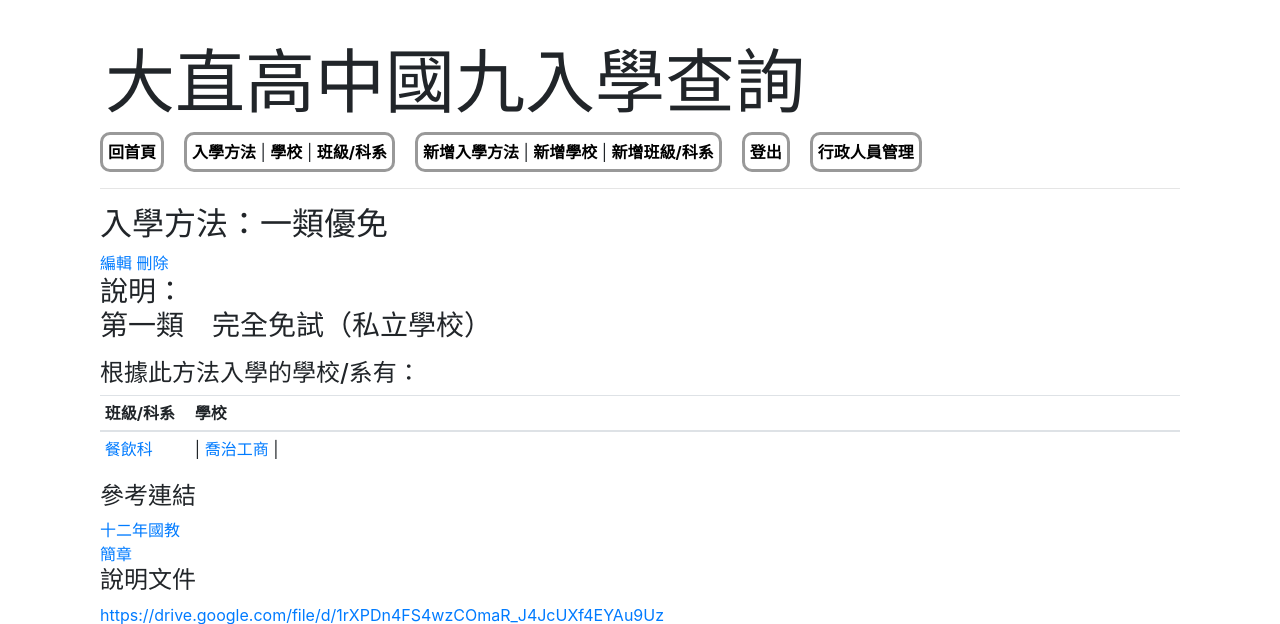
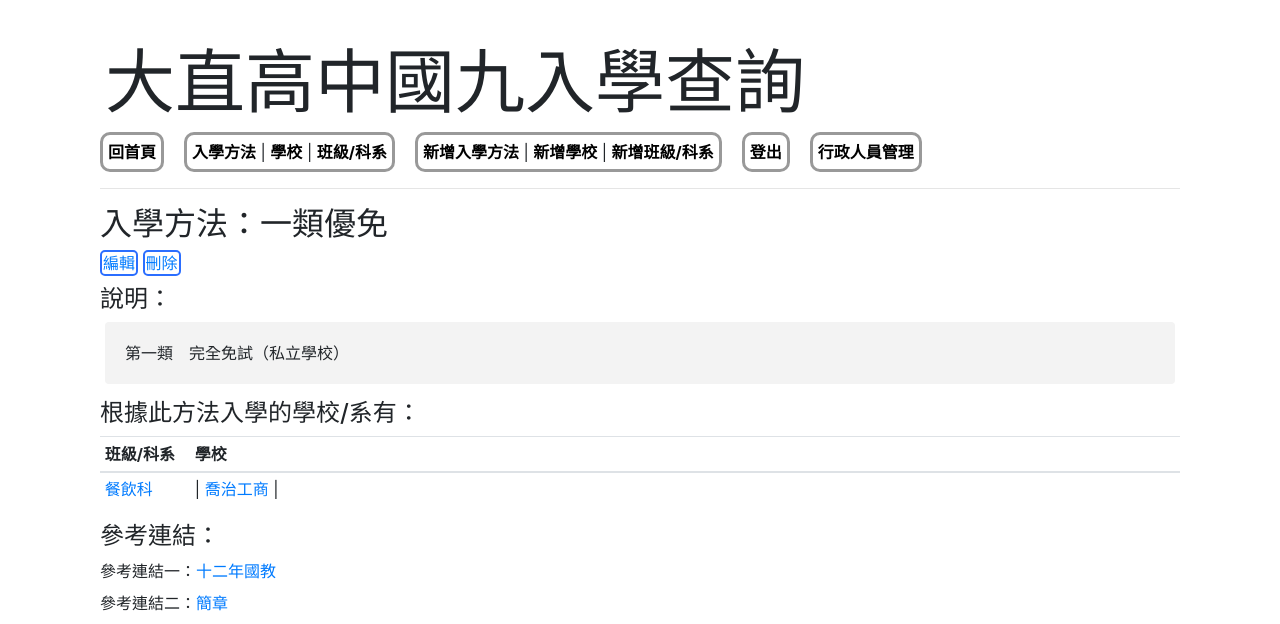
Before and after one commit to todoroki13/enter, a Django app: page /enter/admission/4 in a window 1280 px wide. Shown: the top 624 px of the page. Run offline with Django 3.2, Linux system fonts and the light colour scheme; a user stored in the database is signed in; data comes from the database, SQL or seed files in the repository; both versions use the stored data as it was after the commit; parts of the project's set-up code (start-up, migrations or seed data) failed here and were passed over; some libraries are stand-ins or nearby versions.

Commit message:
美化完成

```diff
--- a/enter/settings.py
+++ b/enter/settings.py
@@ -123,6 +123,6 @@ USE_TZ = True
 # Static files (CSS, JavaScript, Images)
 # https://docs.djangoproject.com/en/3.1/howto/static-files/
 
-STATIC_URL = '/static/'
+STATIC_URL = '/log/static/'
 
 LOGIN_REDIRECT_URL = '/'
--- a/log/static/style.css
+++ b/log/static/style.css
@@ -2,7 +2,18 @@ html,body{
     width: 100%;
     height: 100%;
     margin: 0;
-    padding: 20px 50px;
+    padding: 20px 50px 0 50px;
+}
+
+body{
+    position: relative;
+}
+
+.wrapper {
+    /* 設定高度最小為100%, 如果內容區塊很多, 可以長大 */
+    min-height: 100%;
+    /* 位置設為relative, 作為footer區塊位置的參考 */
+    position: relative;
 }
 
 h1{
@@ -73,3 +84,64 @@ h1:hover{
 .func a:hover, .create a:hover, .log:hover a{
     color: white;
 }
+
+h3{
+    margin-bottom: 15px;
+}
+
+h4{
+    margin-top: 10px;
+}
+
+.down{
+    height: 90px;
+}
+
+.footer {
+    /* 設定footer的高度 */
+    height: 35px;
+    box-sizing: border-box;
+    /* 設定footer絕對位置在底部 */
+    position: absolute;
+    bottom: 0px;
+    /* 展開footer寬度 */
+    width: 100%;
+    display: flex;
+    justify-content: center;
+}
+
+.footer p,.footer a{
+    padding: 5px;
+    color: rgb(146, 146, 146);
+    font-size: 15px;
+    display: inline;
+}
+
+.disc{
+    padding: 3px 0 3px 20px;
+    margin-left: 5px;
+    margin-bottom: 15px;
+    margin-right: 5px;
+    background-color: rgb(243, 243, 243);
+    border-radius: 4px;
+}
+
+.cancel{
+    padding: 2px 5px;
+    margin-left: 20px;
+    text-decoration: none;
+    color: rgb(255, 255, 255);
+    background-color: rgb(65, 76, 228);
+    border-radius: 4px;
+}
+
+.cancel:hover{
+    color: rgb(255, 255, 255);
+    background-color: rgb(40, 52, 226);
+}
+
+.chan{
+    padding: 1px;
+    border-radius: 5px;
+    border: rgb(43, 110, 255) 2px solid;
+}
--- a/log/templates/base.html
+++ b/log/templates/base.html
@@ -11,6 +11,7 @@
     <link rel="icon" href="{% static 'favicon.ico' %}">
 </head>
 <body>
+    <div class="wrapper">
     <h1 onclick="window.location='/enter';">大直高中國九入學查詢</h1>
     <div class="bar">
         <div class="homediv">
@@ -47,6 +48,19 @@
     <hr>
     {% block content %}{% endblock %}
 
+    <div class="down"></div>
+    <footer class="footer">
+        <a href="https://web.dcsh.tp.edu.tw/" target="_blank">臺北市立大直高級中學</a>
+        <p>|</p>
+        <p>110學年度</p>
+        <p>|</p>
+        <p>校定必修專題寫作</p>
+        <p>|</p>
+        <a href="https://ecourse.dcsh.tp.edu.tw/enrol/index.php?id=683" target="_blank">網站規畫與建置實務</a>
+        <p>|</p>
+        <a href="https://github.com/todoroki13/enter" target="_blank">GitHub</a>
+    </footer>
+    </div>
     <script src="https://code.jquery.com/jquery-3.3.1.slim.min.js" integrity="sha384-q8i/X+965DzO0rT7abK41JStQIAqVgRVzpbzo5smXKp4YfRvH+8abtTE1Pi6jizo" crossorigin="anonymous"></script>
     <script src="https://cdnjs.cloudflare.com/ajax/libs/popper.js/1.14.3/umd/popper.min.js" integrity="sha384-ZMP7rVo3mIykV+2+9J3UJ46jBk0WLaUAdn689aCwoqbBJiSnjAK/l8WvCWPIPm49" crossorigin="anonymous"></script>
     <script src="https://stackpath.bootstrapcdn.com/bootstrap/4.1.1/js/bootstrap.min.js" integrity="sha384-smHYKdLADwkXOn1EmN1qk/HfnUcbVRZyYmZ4qpPea6sjB/pTJ0euyQp0Mk8ck+5T" crossorigin="anonymous"></script>
--- a/log/templates/log/admission_detail.html
+++ b/log/templates/log/admission_detail.html
@@ -2,9 +2,12 @@
 {% load filter %}
 {% block content %}
 <h2>入學方法：{{admission.admit}}</h2>
-<a href="{% url 'log_update_admission' admission.id %}">編輯</a>
-<a href="{% url 'log_delete_admission' admission.id %}">刪除</a>
-<h3>說明：{{admission.adesc|linebreaks}}</h3>
+{% if user.is_authenticated %}
+<a href="{% url 'log_update_admission' admission.id %}" class="chan">編輯</a>
+<a href="{% url 'log_delete_admission' admission.id %}" class="chan">刪除</a>
+{% endif %}
+<h4>說明：</h4>
+<div class="disc"><p>{{admission.adesc|linebreaks}}</p></div>
 <h4>根據此方法入學的學校/系有：</h4>
 <table class="table table-sm table-hover">
   <thead>
@@ -27,28 +30,28 @@
   {% endfor %}
 </table>
 
-<h4>參考連結</h4>
+<h4>參考連結：</h4>
 {% if admission.alink1 %}
   {% if admission.alink1name %}
-    <a href="{{ admission.alink1 }}" target="_blank">{{ admission.alink1name }}</a><br>
+  <label>參考連結一：</label><a href="{{ admission.alink1 }}" target="_blank">{{ admission.alink1name }}</a><br>
   {% else %}
-    <a href="{{ admission.alink1 }}" target="_blank">{{ admission.alink1 }}</a><br>
+  <label>參考連結一：</label><a href="{{ admission.alink1 }}" target="_blank">{{ admission.alink1 }}</a><br>
   {% endif %}
   {% if admission.alink2 %}
     {% if admission.alink2name %}
-      <a href="{{ admission.alink2 }}" target="_blank">{{ admission.alink2name }}</a><br>
+    <label>參考連結二：</label><a href="{{ admission.alink2 }}" target="_blank">{{ admission.alink2name }}</a><br>
     {% else %}
-      <a href="{{ admission.alink2 }}" target="_blank">{{ admission.alink2 }}</a><br>
+    <label>參考連結二：</label><a href="{{ admission.alink2 }}" target="_blank">{{ admission.alink2 }}</a><br>
     {% endif %}
   {% endif %}
 {% else %}
   <p>無</p>
 {% endif %}
 
-<h4>說明文件</h4>
+<h4>說明文件：</h4>
 {% if admission.afile %}
 <a href="{{ admission.afile|embed }}" target="_blank">{{ admission.afile|embed }}</a>
-<iframe src="{{ admission.afile|embed }}/preview" frameborder="0" style="height: 900px; width: 90%"></iframe>
+<iframe src="{{ admission.afile|embed }}/preview" frameborder="0" style="height: 900px; width: 100%"></iframe>
 {% else %}
 <p>無</p>
 {% endif %}
--- a/log/templates/log/school_confirm_delete.html
+++ b/log/templates/log/school_confirm_delete.html
@@ -1,7 +1,7 @@
 {% extends "base.html" %}
 {% block content %}
 <div>
-    確認刪除班級/科系[ <strong>{{ school.name }}</strong> ]？<br>
+    確認刪除學校[ <strong>{{ school.name }}</strong> ]？<br>
     其相關紀錄將會被刪除！<br><br>
 </div>
 <form action="" method="POST">
--- a/log/views.py
+++ b/log/views.py
@@ -38,7 +38,7 @@ class HomeUpdate(LoginRequiredMixin, UpdateView):
     fields = ['htitle','hdesc','hlink1name','hlink1','hlink2name','hlink2']
 
     def get_success_url(self):
-        return "/enter"
+        return "/enter/{}".format(self.object.id)
 
 class HomeDelete(LoginRequiredMixin, DeleteView):
     model = Home
@@ -168,6 +168,18 @@ class LogListSchool(ListView):
         query = self.request.GET.get('query')
         if query:
             item = School.objects.filter(name__icontains=query)
+            if query == '高中' or query == '高' or query == '中':
+                item = item | School.objects.filter(type__icontains=0)
+            if query == '高職' or query == '高' or query == '職':
+                item = item | School.objects.filter(type__icontains=1)
+            if query == '五專' or query == '五' or query == '專':
+                item = item | School.objects.filter(type__icontains=2)
+            if query == '綜高' or query == '綜' or query == '高':
+                item = item | School.objects.filter(type__icontains=3)
+            if query == '公立' or query == '公' or query == '立':
+                item = item | School.objects.filter(pp__icontains=0)
+            if query == '私立' or query == '私' or query == '立':
+                item = item | School.objects.filter(pp__icontains=1)
         else:
             item = School.objects
         return item.order_by('name')
```
Also changed, not shown: log/static/stylehome.css (+37 -1 lines), log/templates/form.html (+6 -4 lines), log/templates/log/admission_list.html (+11 -2 lines), log/templates/log/department_detail.html (+13 -11 lines), log/templates/log/department_list.html (+10 -2 lines), log/templates/log/home_detail.html (+10 -7 lines), log/templates/log/home_list.html (+22 -1 lines), log/templates/log/school_detail.html (+14 -12 lines), log/templates/log/school_list.html (+14 -0 lines), db.sqlite3.
